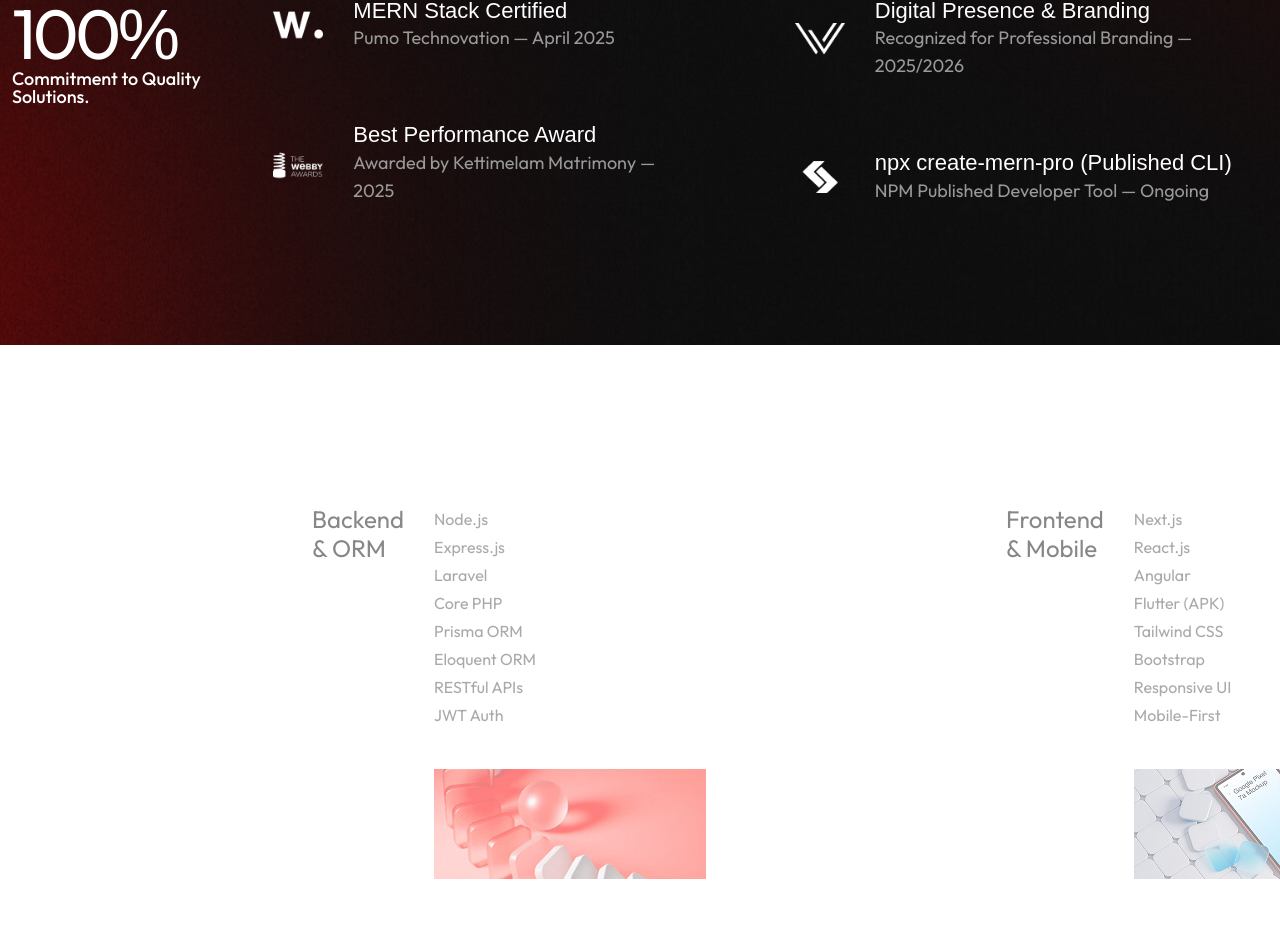
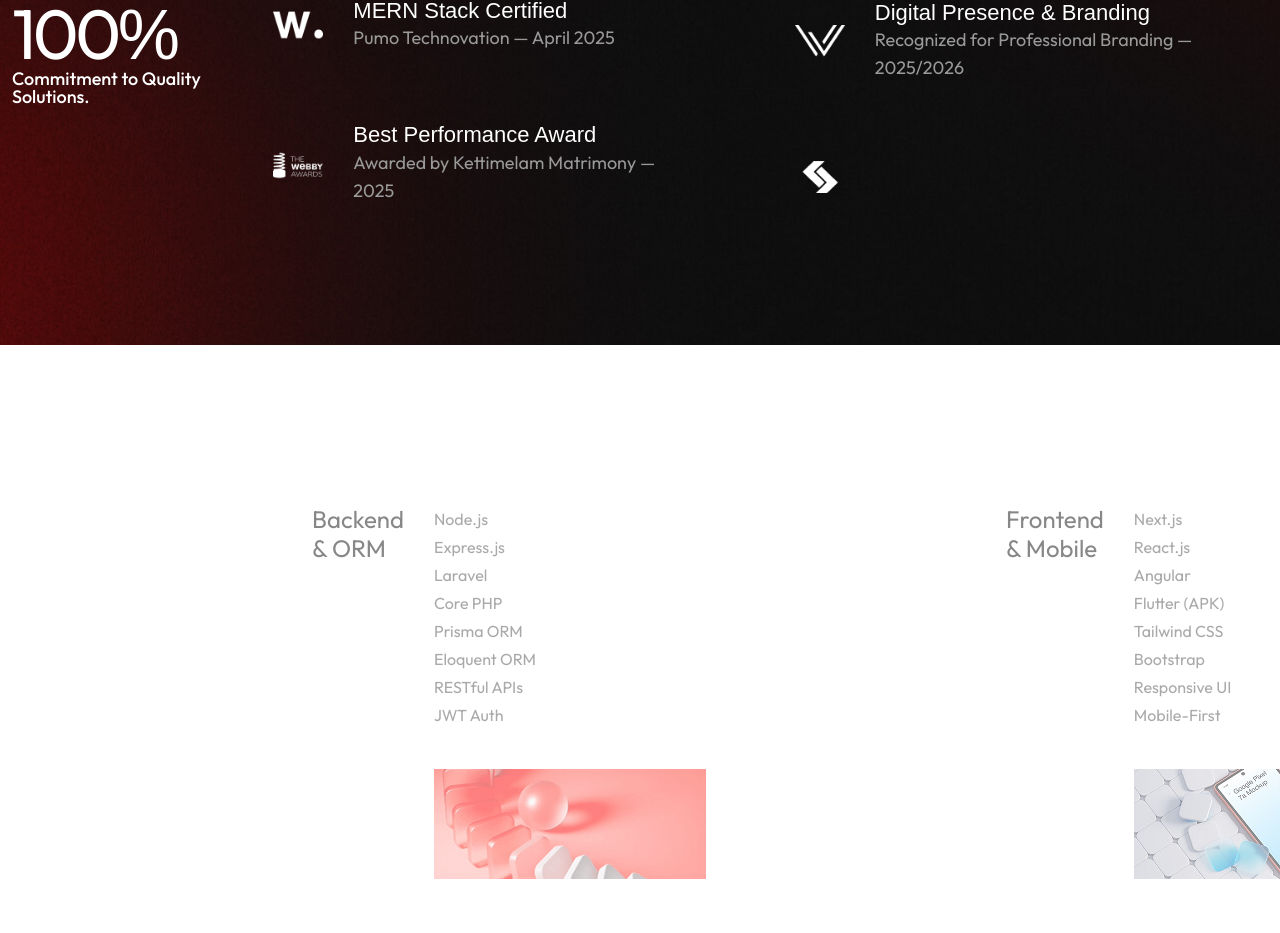
Before and after one commit to kaviyarasan033/My_Professional_Portfolio, a Next.js app: page / in a window 1280 px wide. Shown: the part 5066-5999 px from the top of the page. Built offline with nearby package versions, Linux system fonts and the light colour scheme.

Commit message:
feat: add AchievementsSection and Header components

```diff
--- a/src/components/AchievementsSection.jsx
+++ b/src/components/AchievementsSection.jsx
@@ -80,11 +80,7 @@
                                                                             alt="NPM Published CLI"
                                                                             style={{"width": "50px", "height": "50px", "objectFit": "contain"}} />
                                                                     </div>
-                                                                    <div className="content">
-                                                                        <h3>npx create-mern-pro (Published CLI)</h3>
-                                                                        <span>NPM Published Developer Tool —
-                                                                            Ongoing</span>
-                                                                    </div>
+
                                                                 </div>
                                                             </li>
                                                         </ul>
--- a/src/components/Header.jsx
+++ b/src/components/Header.jsx
@@ -15,7 +15,6 @@
             document.querySelector(".mobile-menu-main")?.classList.remove("active");
             document.body.classList.remove("no-scroll");
         };
-
 
         const openOffcanvas = () => {
             document.querySelector(".offcanvas-overlay")?.classList.add("active");
```
